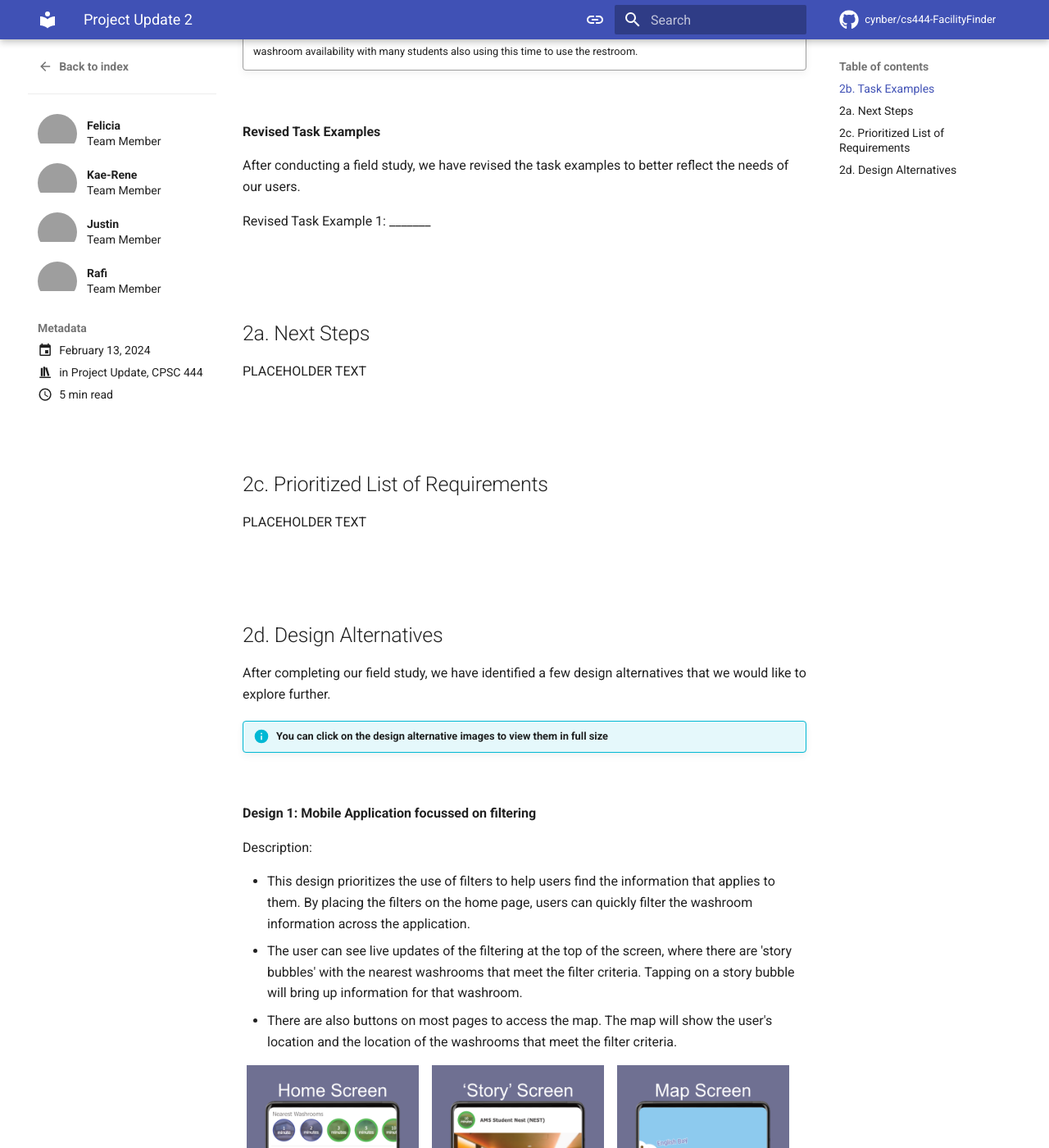
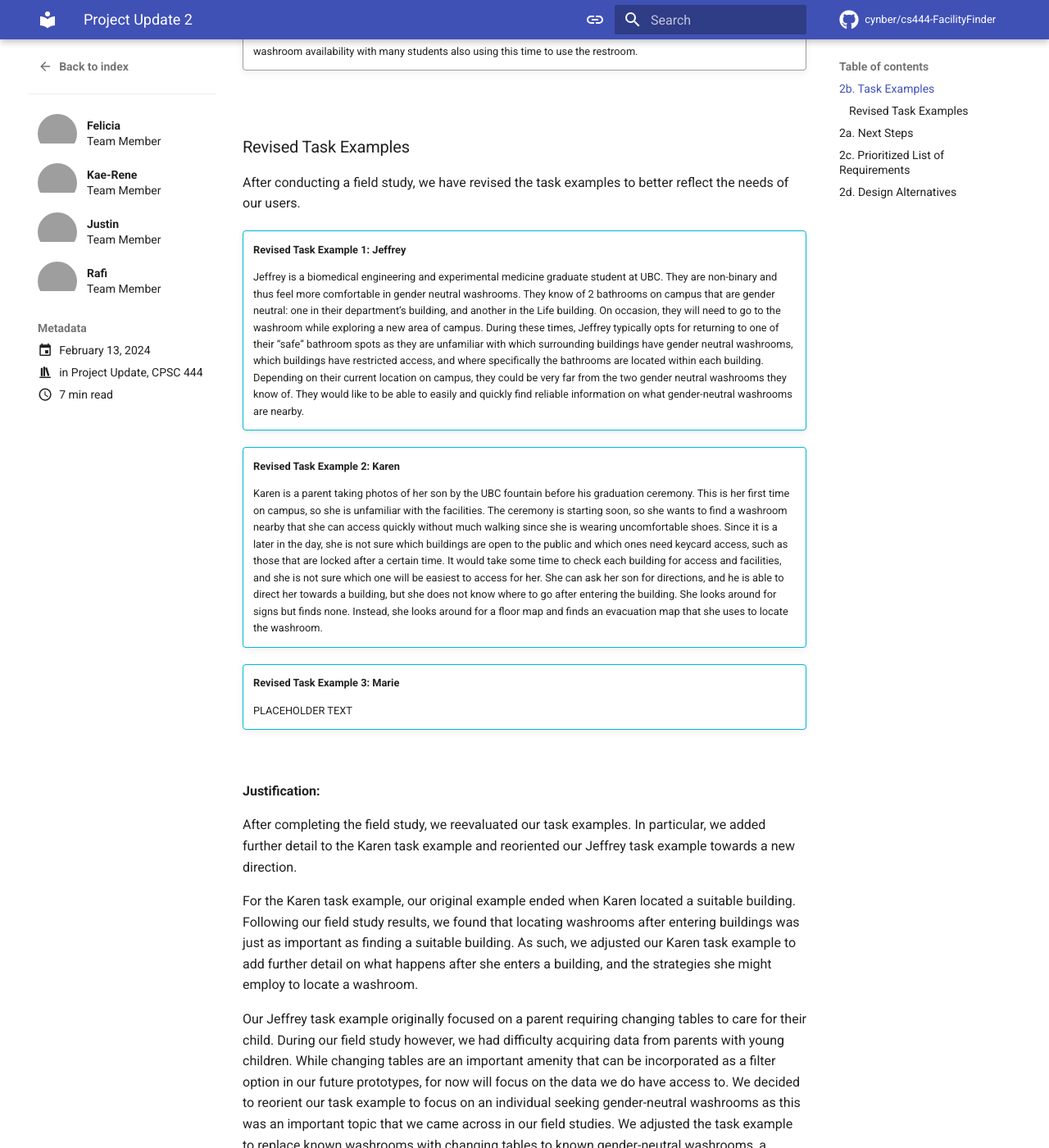
Before and after one commit to cynber/cs444-FacilityFinder, an MkDocs documentation site: the page built from docs/blog/posts/project-update-2.md, in a window 1280 px wide and 1400 px high, scrolled down 1057 px. Shown: the whole window at 82% size. Built offline with MkDocs 1.6.1 and Material for MkDocs 9.7.7, drawn with Linux system fonts in a browser that asks for light colours; comment, search, counter and statistics services are not loaded; some of the changed text lies outside the part shown; grey boxes are pictures that could not be loaded.

Commit message:
update blog 2

```diff
--- a/docs/blog/posts/project-update-2.md
+++ b/docs/blog/posts/project-update-2.md
@@ -45,11 +45,44 @@ This blog post will include some revisions to the task examples, based on our no
 
 <br>
 
-**Revised Task Examples**
+### Revised Task Examples
 
 After conducting a field study, we have revised the task examples to better reflect the needs of our users.
 
-Revised Task Example 1: _______
+
+
+!!! info ""
+
+    **Revised Task Example 1: Jeffrey**
+
+    Jeffrey is a biomedical engineering and experimental medicine graduate student at UBC. They are non-binary and thus feel more comfortable in gender neutral washrooms. They know of 2 bathrooms on campus that are gender neutral: one in their department’s building, and another in the Life building. On occasion, they will need to go to the washroom while exploring a new area of campus. During these times, Jeffrey typically opts for returning to one of their “safe” bathroom spots as they are unfamiliar with which surrounding buildings have gender neutral washrooms, which buildings have restricted access, and where specifically the bathrooms are located within each building. Depending on their current location on campus, they could be very far from the two gender neutral washrooms they know of. They would like to be able to easily and quickly find reliable information on what gender-neutral washrooms are nearby.
+
+!!! info ""
+
+    **Revised Task Example 2: Karen**
+
+    Karen is a parent taking photos of her son by the UBC fountain before his graduation ceremony. This is her first time on campus, so she is unfamiliar with the facilities. The ceremony is starting soon, so she wants to find a washroom nearby that she can access quickly without much walking since she is wearing uncomfortable shoes. Since it is a later in the day, she is not sure which buildings are open to the public and which ones need keycard access, such as those that are locked after a certain time. It would take some time to check each building for access and facilities, and she is not sure which one will be easiest to access for her. She can ask her son for directions, and he is able to direct her towards a building, but she does not know where to go after entering the building. She looks around for signs but finds none. Instead, she looks around for a floor map and finds an evacuation map that she uses to locate the washroom.
+
+
+!!! info ""
+
+    **Revised Task Example 3: Marie**
+
+    PLACEHOLDER TEXT
+
+<br>
+
+**Justification:**
+
+After completing the field study, we reevaluated our task examples. In particular, we added further detail to the Karen task example and reoriented our Jeffrey task example towards a new direction.
+
+For the Karen task example, our original example ended when Karen located a suitable building. Following our field study results, we found that locating washrooms after entering buildings was just as important as finding a suitable building. As such, we adjusted our Karen task example to add further detail on what happens after she enters a building, and the strategies she might employ to locate a washroom.
+
+Our Jeffrey task example originally focused on a parent requiring changing tables to care for their child. During our field study however, we had difficulty acquiring data from parents with young children. While changing tables are an important amenity that can be incorporated as a filter option in our future prototypes, for now will focus on the data we do have access to. We decided to reorient our task example to focus on an individual seeking gender-neutral washrooms as this was an important topic that we came across in our field studies. We adjusted the task example to replace known washrooms with changing tables to known gender-neutral washrooms, a situation we saw in one of our field study interviews.
+
+
+
+
 
 
 
@@ -76,10 +109,12 @@ PLACEHOLDER TEXT
 
 After completing our field study, we have identified a few design alternatives that we would like to explore further.
 
+<br>
+
 !!! info "You can click on the design alternative images to view them in full size"
 
 
-<br>
+
 
 **Design 1: Mobile Application focussed on filtering**
 
@@ -124,7 +159,7 @@ Description:
 
 <figure markdown="span"  >
 
-![Design of Interactive Display Board](https://dummyimage.com/600x400/eee/aaa){ align=center width=600px }
+![Design of Interactive Display Board](../../assets/img/blog/posts/project-update-2/cpsc444-MII-B2_4.png){ align=center width=500px }
 
 <figcaption>Potential design for the interactive display board.</figcaption>
 </figure>
@@ -148,9 +183,9 @@ Description:
 
 <figure markdown="span"  >
 
-![Design of Interactive Display Board](https://dummyimage.com/600x400/eee/aaa){ align=center width=600px }
+![Design of the Wearable Device App](../../assets/img/blog/posts/project-update-2/cpsc444-MII-B2_5.png){ align=center width=500px }
 
-<figcaption>Potential design for the interactive display board.</figcaption>
+<figcaption>Potential design for the wearable device app.</figcaption>
 </figure>
 
 PROS:
@@ -167,9 +202,9 @@ CONS:
 
 <figure markdown="span"  >
 
-![Design of Interactive Display Board](https://dummyimage.com/600x400/eee/aaa){ align=center width=600px }
+![Design of AR Wayfinding App](../../assets/img/blog/posts/project-update-2/cpsc444-MII-B2_6.png){ align=center width=500px }
 
-<figcaption>Potential design for the interactive display board.</figcaption>
+<figcaption>Potential design for the AR wayfinding app.</figcaption>
 </figure>
 
 PROS:
```
Also changed, not shown: docs/assets/img/blog/posts/project-update-2/cpsc444-MII-B2_4.png (added), docs/assets/img/blog/posts/project-update-2/cpsc444-MII-B2_5.png (added), docs/assets/img/blog/posts/project-update-2/cpsc444-MII-B2_6.png (added).
